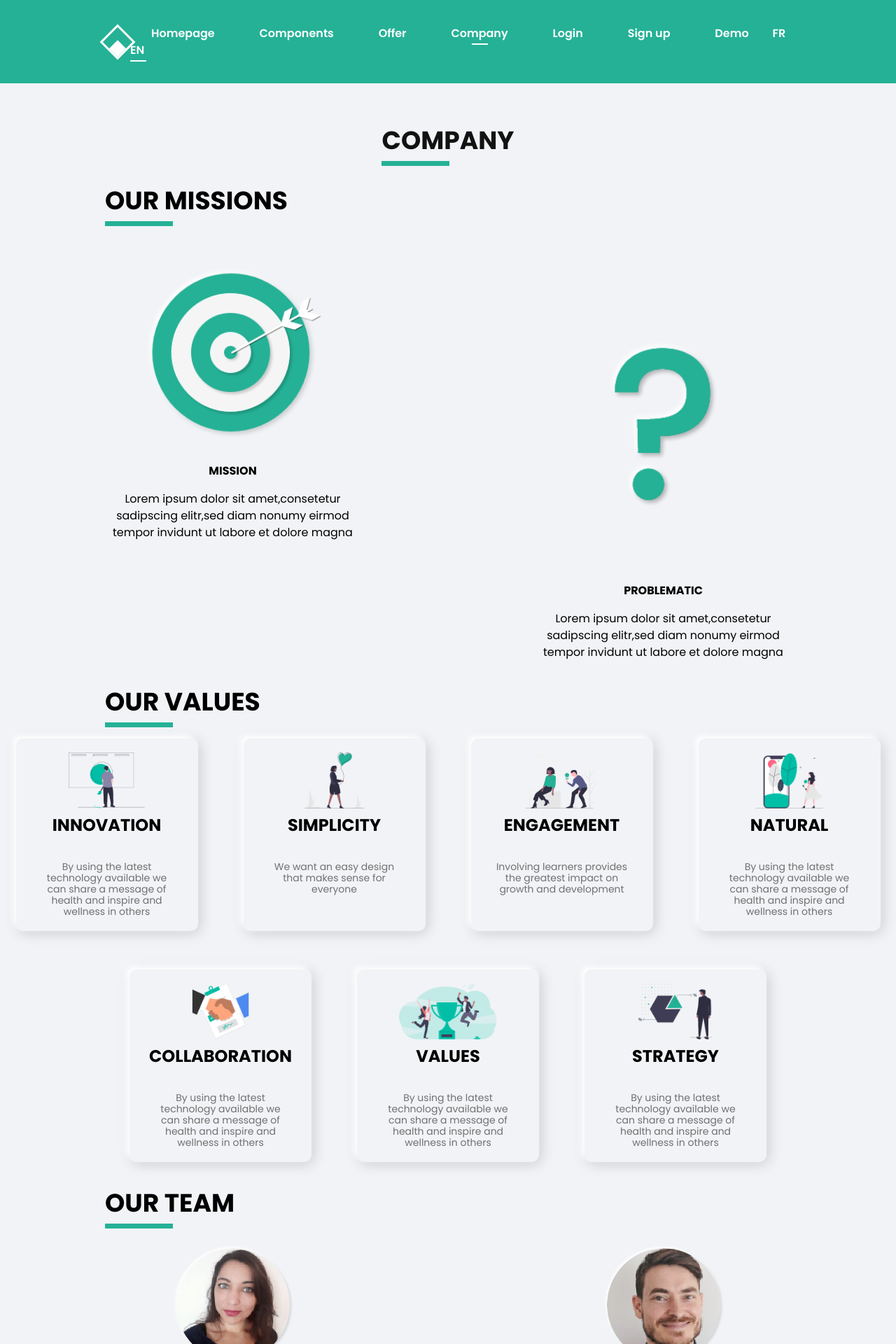
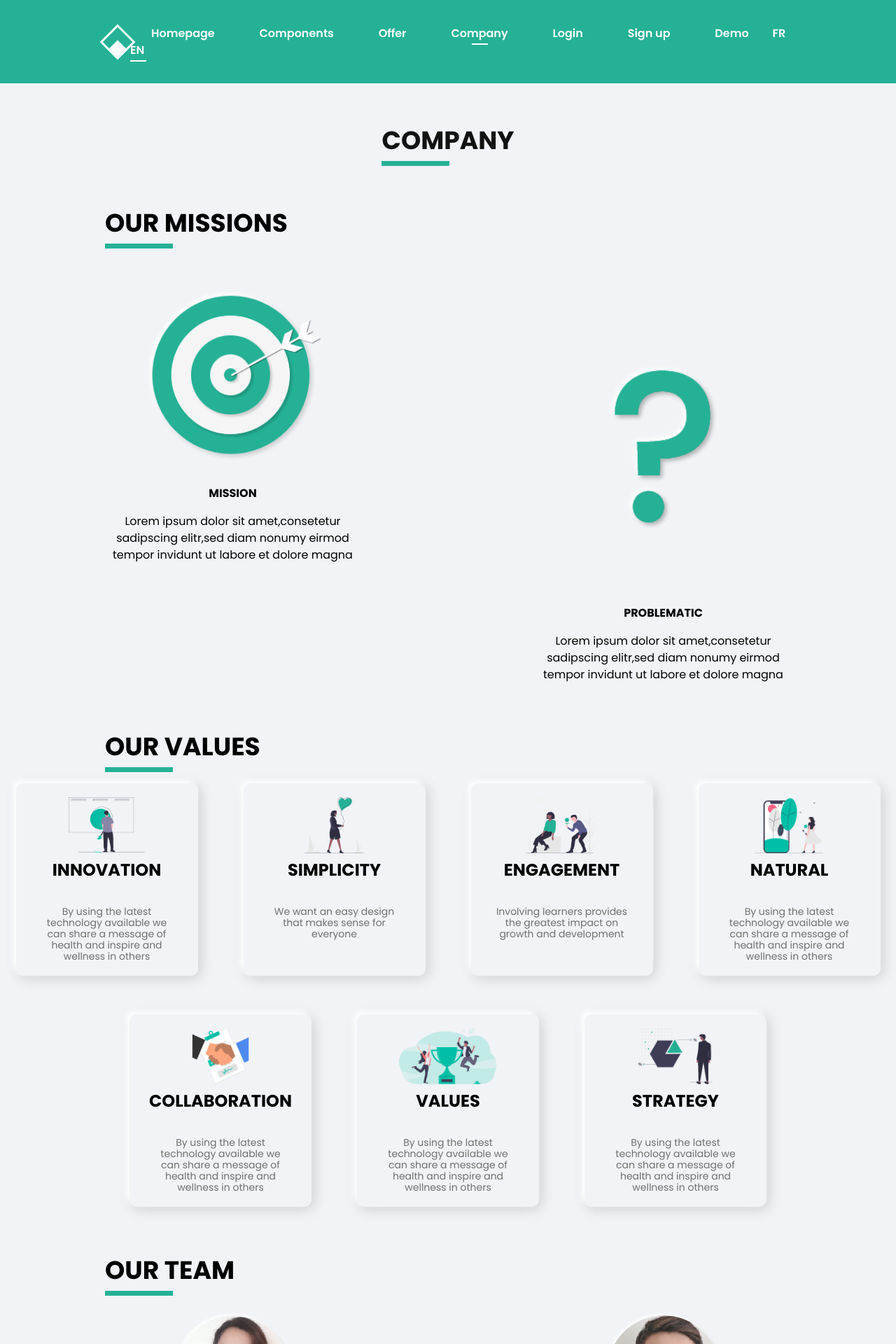
Before and after one commit to TCM-dev/fairway-corner, a Nuxt app: page /company in a window 1280 px wide. Shown: the top 1920 px of the page at 70% size. Built offline with nearby package versions, Linux system fonts and the light colour scheme.

Commit message:
Espacements

```diff
--- a/pages/company.vue
+++ b/pages/company.vue
@@ -1,7 +1,7 @@
 <template>
   <div class="custom-container flex flex-col items-center">
     <app-section-title class="m-auto title">COMPANY</app-section-title>
-    <app-section-title class="mt-8 text-left self-start">
+    <app-section-title class="mt-16 text-left self-start">
       OUR MISSIONS
     </app-section-title>
     <div class="xl:flex mt-16">
@@ -33,7 +33,7 @@
         </div>
       </div>
     </div>
-    <app-section-title class="mt-8 text-left self-start">
+    <app-section-title class="mt-16 text-left self-start">
       OUR VALUES
     </app-section-title>
     <section class="list-of-card">
@@ -95,7 +95,7 @@
         </p>
       </app-soft-card>
     </section>
-    <app-section-title class="mt-8 text-left self-start">
+    <app-section-title class="mt-16 text-left self-start">
       OUR TEAM
     </app-section-title>
     <section class="xl:flex">
```
